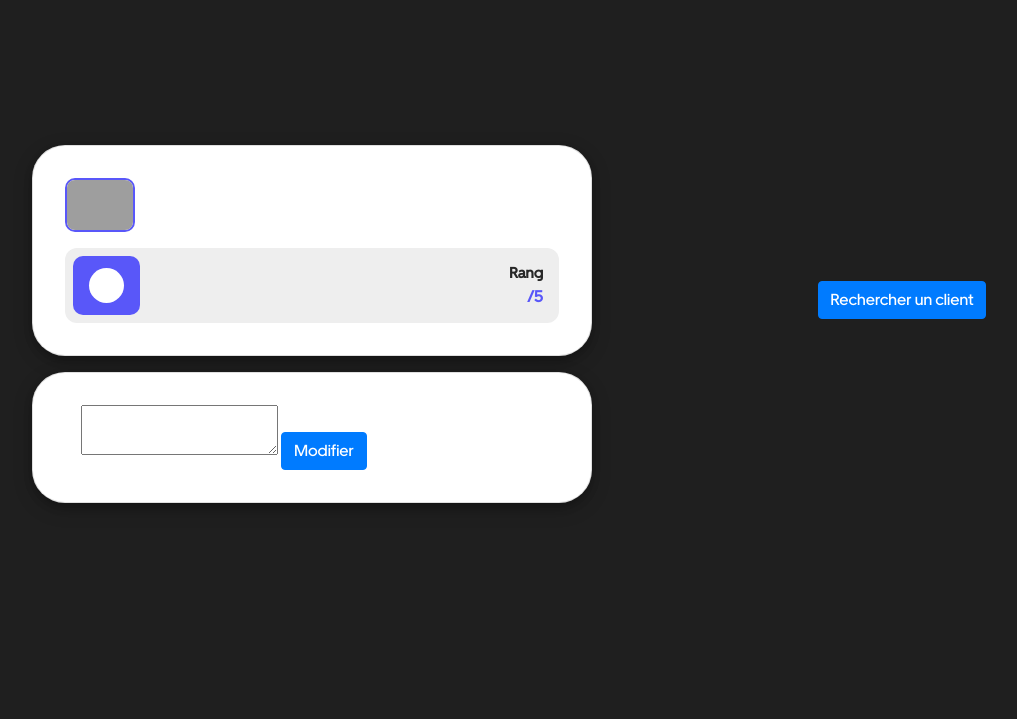
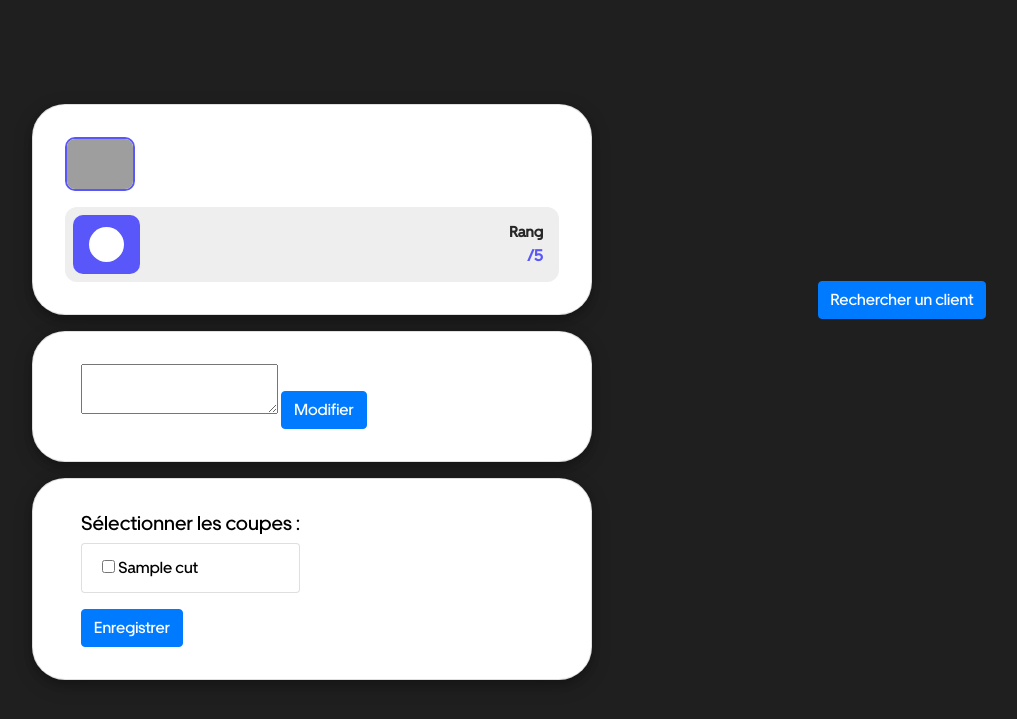
Before and after one commit to abwii/HubertCut, a Symfony app: template templates/cutter_page/index.html.twig in a window 1280 px wide. Shown: the part 56-775 px from the top of the page, without its empty margins (33-1050 px from the left). Run offline with Twig, Linux system fonts and the light colour scheme; the template is opened without the code that fills it: most values are stand-ins (such as "Sample title", 1, 10 or a date in 2020); some libraries are stand-ins or nearby versions; grey boxes are pictures that could not be loaded.

Commit message:
added cuts selection for cutters

```diff
--- a/templates/cutter_page/index.html.twig
+++ b/templates/cutter_page/index.html.twig
@@ -4,7 +4,7 @@
     <div class="box">
         <div class="row">
             <div class="cell">
-                <div class="container d-flex justify-content-center mt-5" style="flex-direction: column; align-items: center;">
+                <div class="container d-flex justify-content-center" style="flex-direction: column; align-items: center; margin-top:200px">
                     <div class="card mb-3">
                         <div class="top-container">
                             {% if app.user.profilepicture %}
@@ -20,7 +20,7 @@
                         </div>
                         <div class="middle-container d-flex justify-content-between align-items-center mt-3 p-2">
                             <div class="dollar-div px-3">
-                                <div class="round-div">{{ app.user.cuttercutsdone }}</div>
+                                <div class="round-div">{{ app.user.cutterCutsDone }}</div>
                             </div>
                             <div class="d-flex flex-column text-right mr-2">
                                 <span class="current-balance">Rang</span>
@@ -28,7 +28,7 @@
                             </div>
                         </div>
                     </div>
-                    <div class="card">
+                    <div class="card mb-3">
                         <div class="top-container">
                             <div class="ml-3 form-container">
                                 <form method="post" action="{{ path('update_cutter_description') }}">
@@ -38,9 +38,26 @@
                             </div>
                         </div>
                     </div>
+                    <div class="card mb-3">
+                        <div class="top-container">
+                            <div class="ml-3 form-container">
+                                <form method="post" action="{{ path('update_cutter_cuts') }}">
+                                    <h5>Sélectionner les coupes :</h5>
+                                    <ul class="list-group">
+                                        {% for cut in cuts %}
+                                            <li class="list-group-item">
+                                                <input type="checkbox" name="cuts[]" value="{{ cut.id }}" {% if cut in app.user.cutterCuts %}checked{% endif %}>
+                                                {{ cut.cutName }}
+                                            </li>
+                                        {% endfor %}
+                                    </ul>
+                                    <button type="submit" class="btn btn-primary mt-3">Enregistrer</button>
+                                </form>
+                            </div>
+                        </div>
+                    </div>
                 </div>
             </div>
-
             <div class="cell">
                 <div class="d-flex flex-column justify-content-center align-items-center" style="height: 100%;">
                     <button id="search-btn" class="btn btn-primary my-3" onclick="search()">Rechercher un client</button>
```
Also changed, not shown: migrations/Version20240622220430.php (added, +39 -0 lines), src/Controller/CutterPageController.php (+21 -1 lines), src/Entity/User.php (+28 -20 lines).
